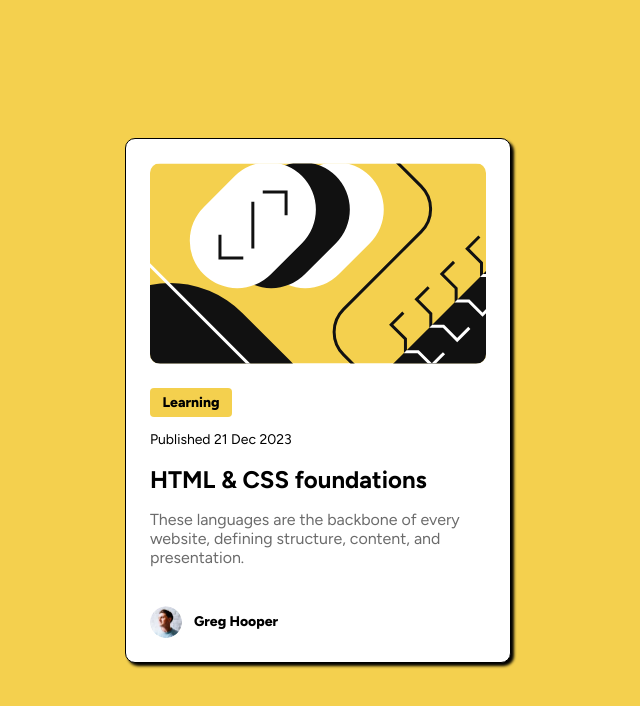
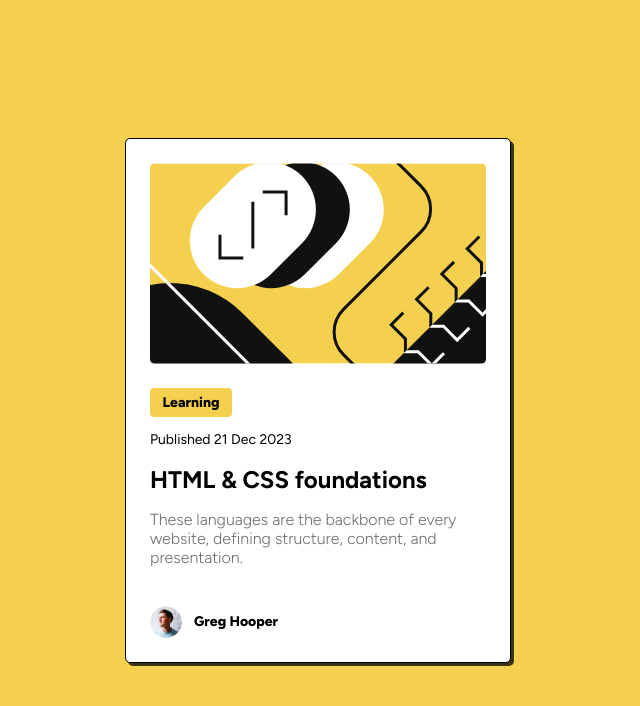
Before and after one commit to Hollstedt/Blog-project-for-vscode, a plain HTML site: page index.html in a window 1280 px wide. Shown: the whole page, without its empty margins (322-962 px from the left). Drawn offline with Linux system fonts and the light colour scheme.

Commit message:
changed shadow radius and font weight

```diff
--- a/partials/_main.scss
+++ b/partials/_main.scss
@@ -8,7 +8,7 @@ main {
         @include border();
         @include box-shadow();
         flex-direction: column;
-        border-radius: 10px;
+        border-radius: 5px;
         background-color: $colorWhite;
         padding: 24px;
         width: fit-content;
@@ -19,7 +19,7 @@ main {
             margin-bottom: 24px;
 
             svg {
-                border-radius: 10px;
+                border-radius: 5px;
                 height: 201px;
             }
         }
@@ -29,7 +29,7 @@ main {
             flex-direction: column;
             justify-content: flex-start;
             align-items: flex-start;
-            border-radius: 10px;
+            border-radius: 5px;
             width: 336px;
             height: 194px;
 
@@ -53,6 +53,7 @@ main {
             }
 
             .p-text {
+                font-weight: 300;
                 color: $colorGrayLight;
             }
         }
--- a/partials/_mixin.scss
+++ b/partials/_mixin.scss
@@ -3,7 +3,7 @@
 }
 
 @mixin box-shadow {
-    box-shadow: 3px 3px 3px #000;
+    box-shadow: 3px 3px 0px 0px rgba(0,0,0,0.75)
 }
 
 @mixin flexCenterCenter($justify: center, $align: center) {
```
Also changed, not shown: style.css, 1 other file.
